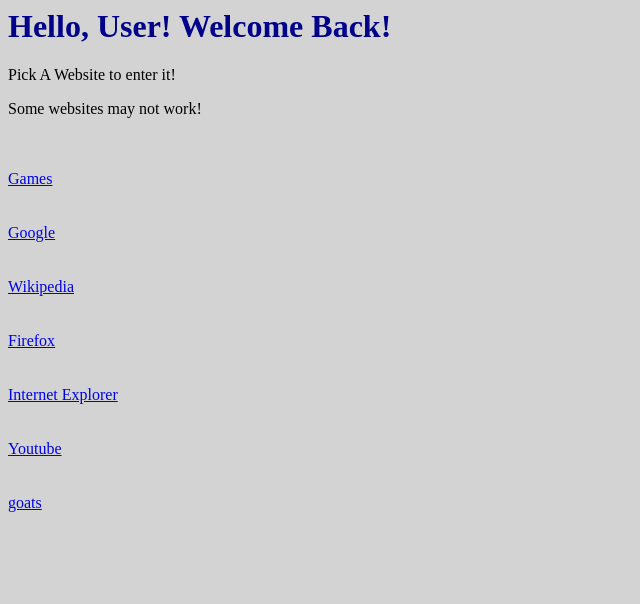
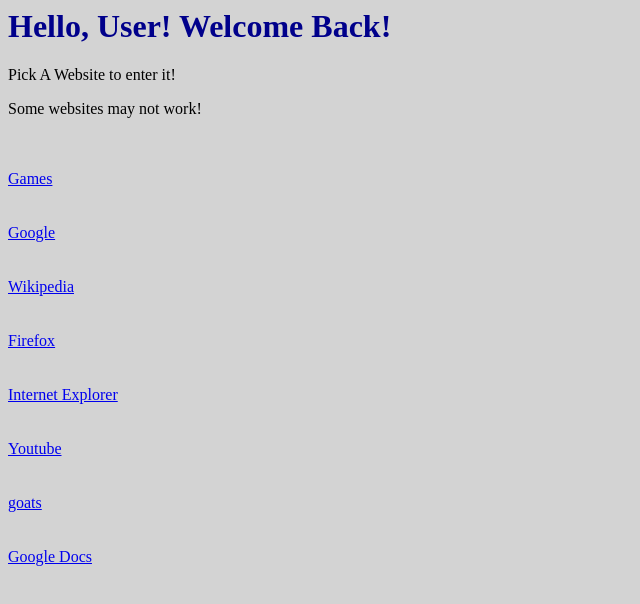
Before and after one commit to Hyperninja303/Website, a plain HTML site: page index.html in a window 1280 px wide. Shown: the whole page, without its empty margins (0-640 px from the left). Drawn offline with Linux system fonts and the light colour scheme.

Commit message:
added Google Docs

```diff
--- a/index.html
+++ b/index.html
@@ -40,7 +40,7 @@
 <br>
 <br>
 <br>
-
+	<a href='https://docs.google.com'>Google Docs</a>
 </body>
 </html>
 
```
